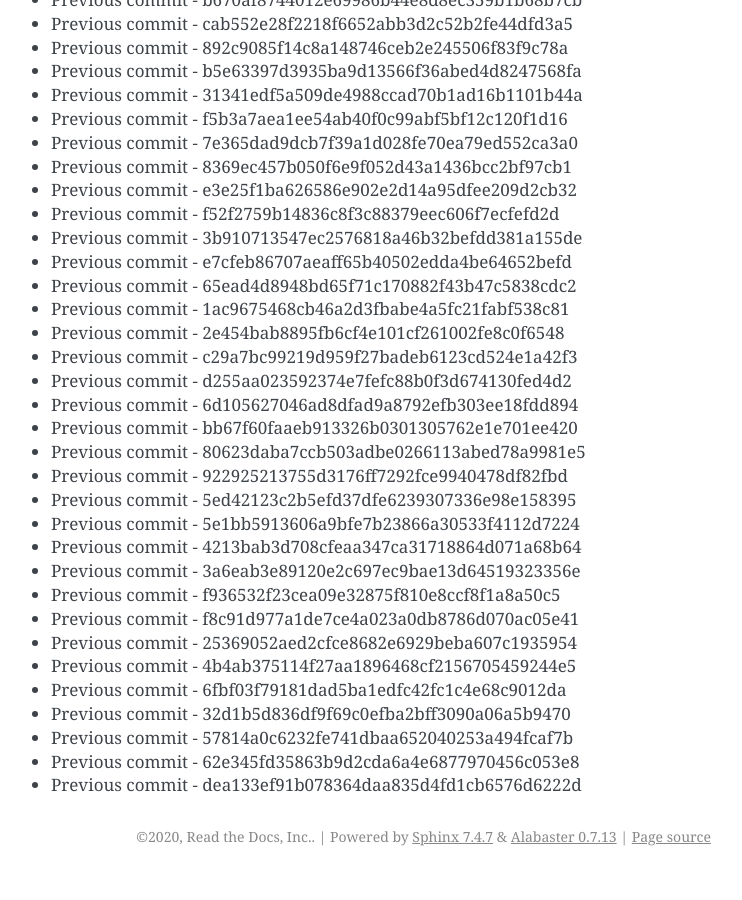
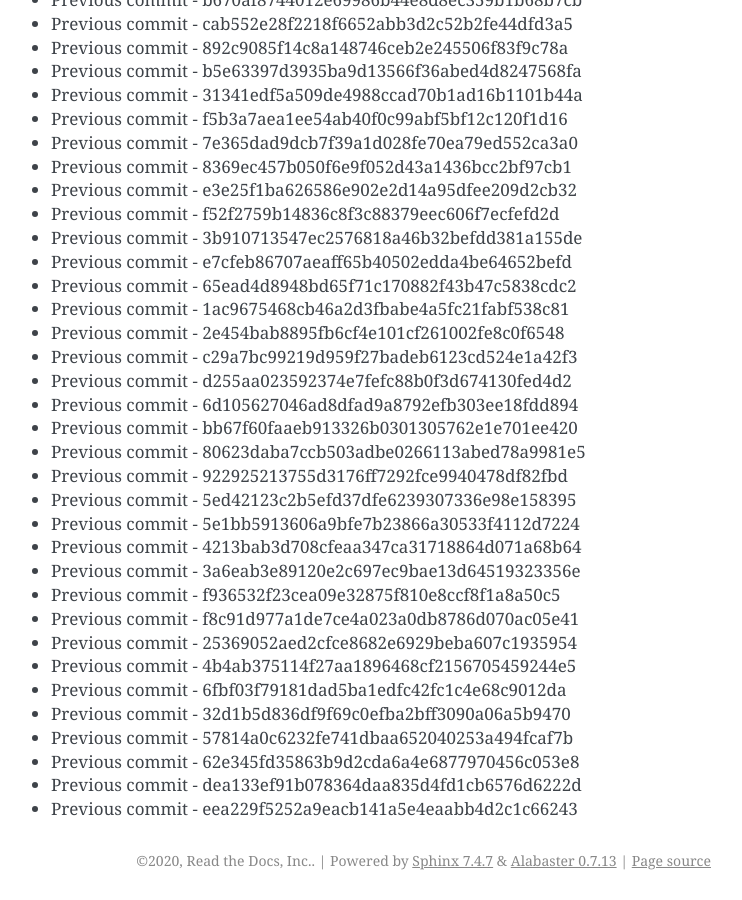
Before and after one commit to readthedocs/rtd-git-stresstest, a Sphinx documentation site: the page built from docs/updates.rst, in a window 1280 px wide and 900 px high, scrolled down 98532 px. Shown: the whole window, without its empty margins (399-1141 px from the left). Built offline with Sphinx 7.4.7, drawn with Linux system fonts in a browser that asks for light colours; before the commit the page ends 99408 px from its top, so only the background shows below that.

Commit message:
Generating commit from previous: eea229f5252a9eacb141a5e4eaabb4d2c1c66243

```diff
--- a/docs/updates.rst
+++ b/docs/updates.rst
@@ -4172,3 +4172,4 @@ It can be tested for any performance characteristics.
 * Previous commit - 57814a0c6232fe741dbaa652040253a494fcaf7b
 * Previous commit - 62e345fd35863b9d2cda6a4e6877970456c053e8
 * Previous commit - dea133ef91b078364daa835d4fd1cb6576d6222d
+* Previous commit - eea229f5252a9eacb141a5e4eaabb4d2c1c66243
```
